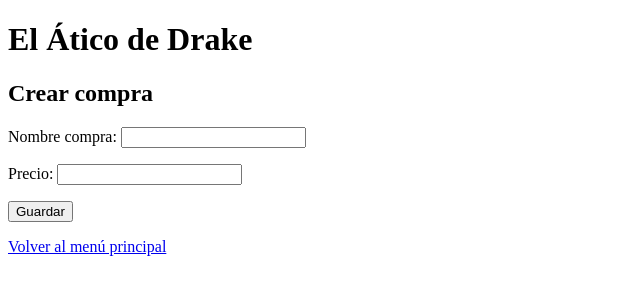
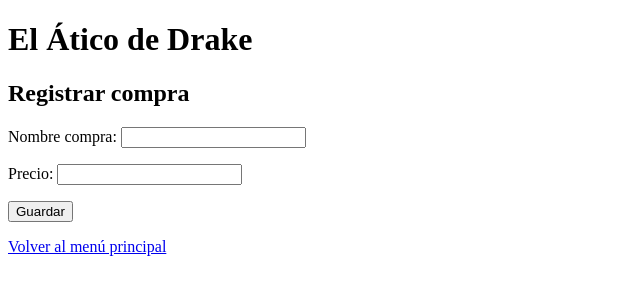
Before and after one commit to MarcosVellani15/PlayGroundFinalProjectVellaniMarcos, a Django app: page /cliente/crear_compra/ in a window 1280 px wide. Shown: the top 300 px of the page, without its empty margins (0-640 px from the left). Run offline with Django 4.2, Linux system fonts and the light colour scheme.

Commit message:
upd-crear_compra

```diff
--- a/project/cliente/templates/cliente/crear_compra.html
+++ b/project/cliente/templates/cliente/crear_compra.html
@@ -1,7 +1,7 @@
 {% extends "home/base.html" %}
 
 {% block title %}
-    <h2>Crear compra</h2>
+    <h2>Registrar compra</h2>
 {% endblock title %}
 
 {% block content %}
```
